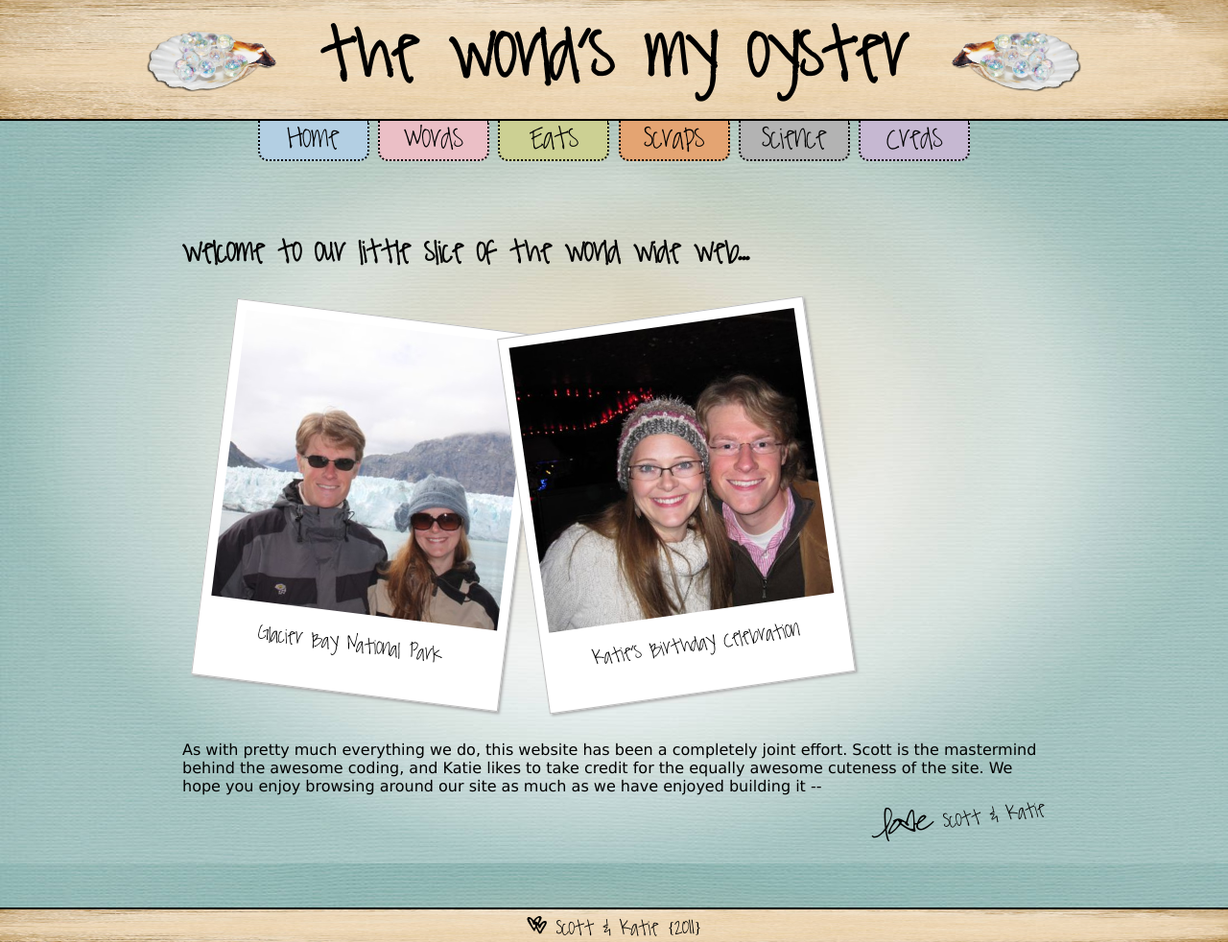
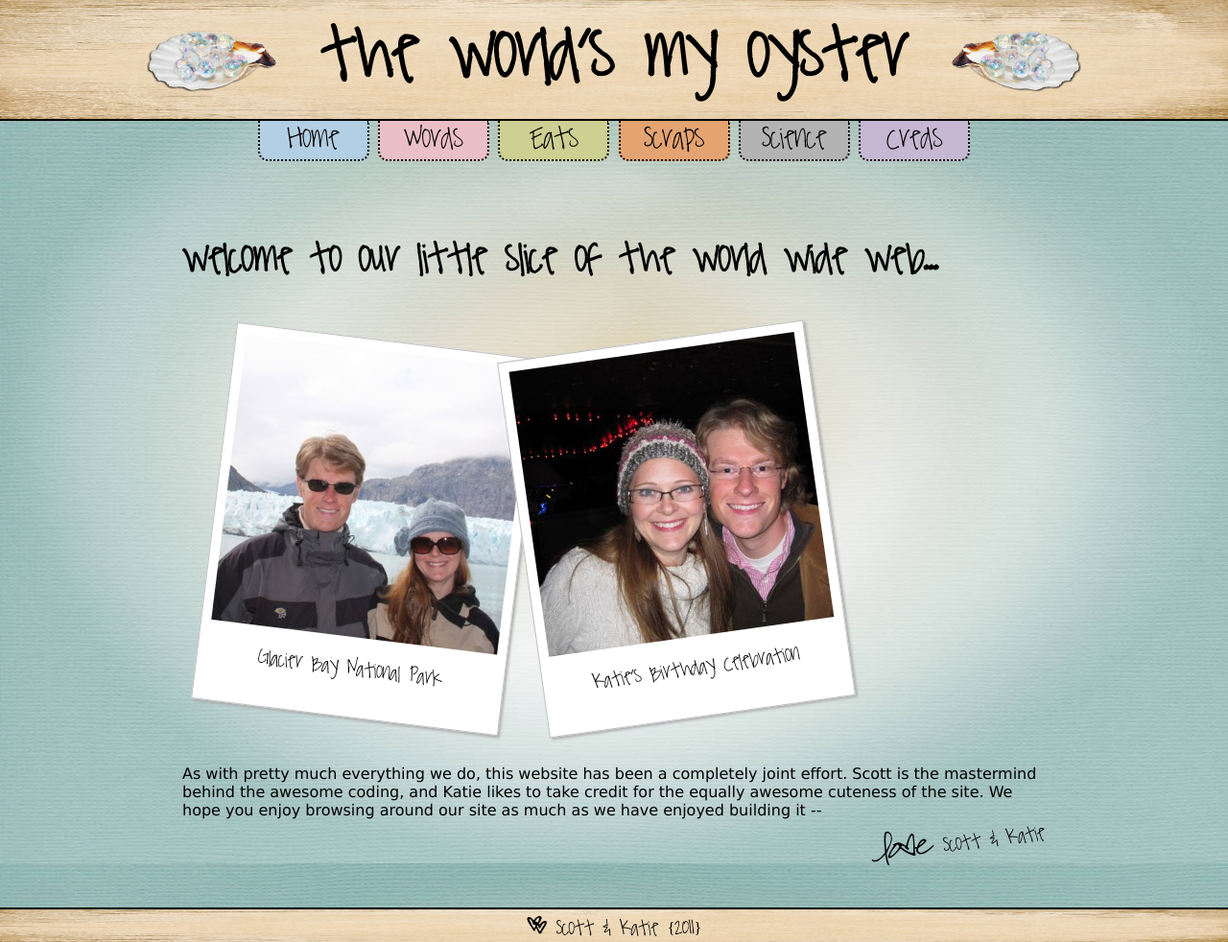
Before and after one commit to kpetersen/kpetersen.github.io, a Jekyll site: the page built from index.html, in a window 1280 px wide and 982 px high. Shown: the whole window at 96% size. Built offline with Jekyll 4.4.1, drawn with Linux system fonts in a browser that asks for light colours; Markdown is read by kramdown in place of the engine named in the settings.

Commit message:
make home page blurb bigger

```diff
--- a/index.html
+++ b/index.html
@@ -3,7 +3,7 @@ title: Home
 layout: default
 ---
 
-<h2>welcome to our little slice of the world wide web...</h2>
+<h1>welcome to our little slice of the world wide web...</h1>
 
 <div id="photos">
   <div class="frame rotate_left">
```
